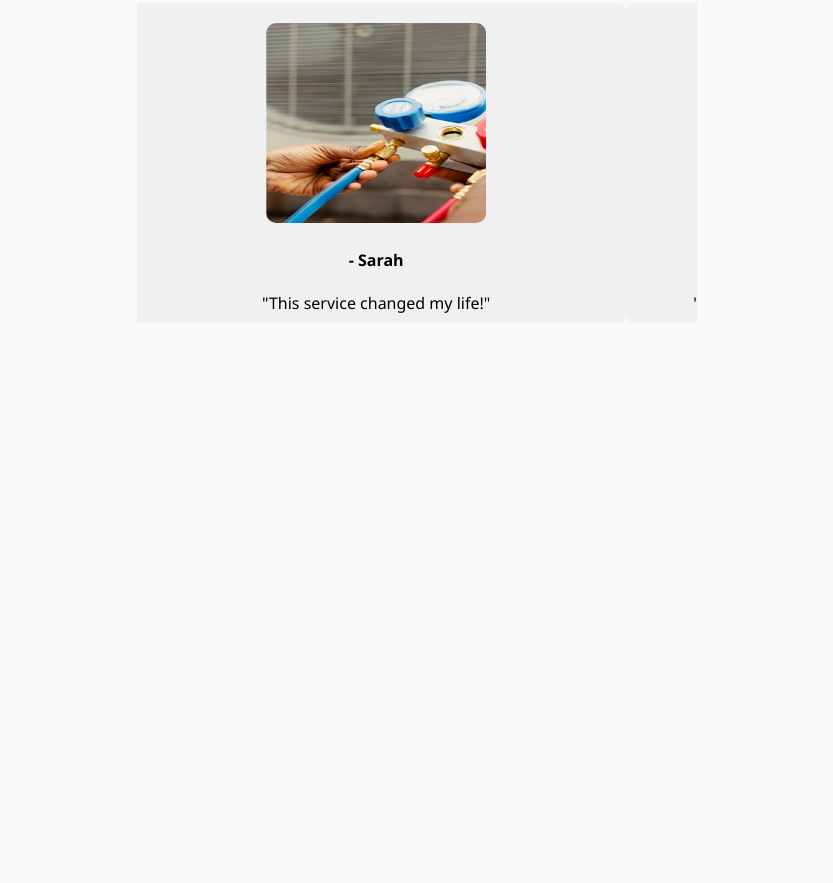
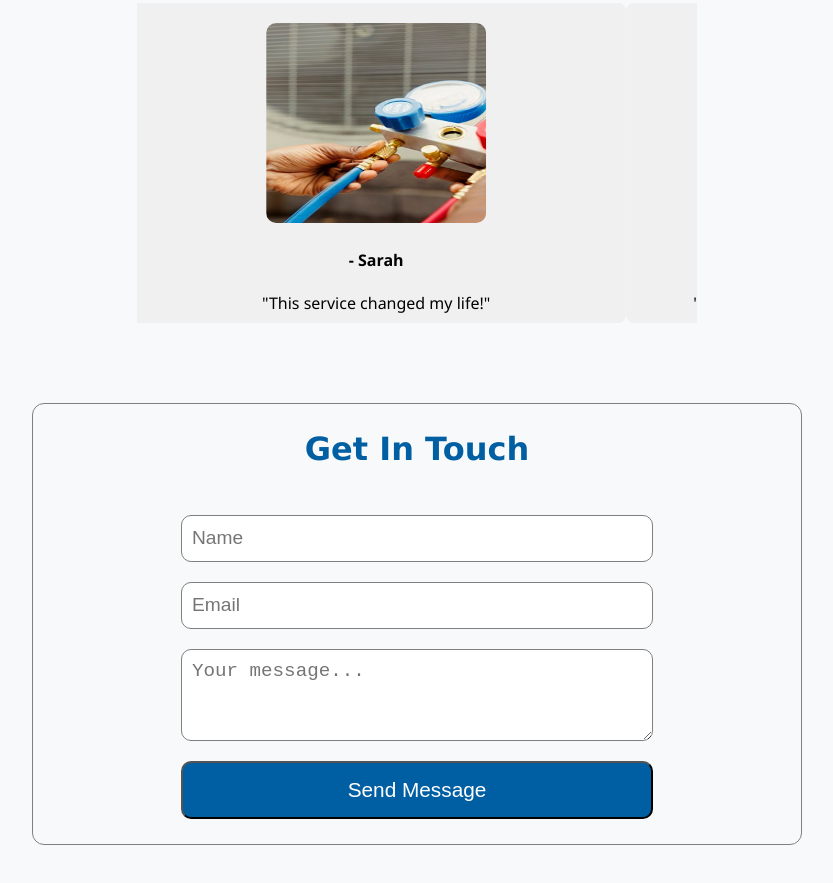
Before and after one commit to wafiyu227/Plumbing, a plain HTML site: page index.html in a window 1280 px wide. Shown: the part 2179-3062 px from the top of the page, without its empty margins (223-1056 px from the left). Before the commit the page ends 2582 px from the top, so only its background shows below. Drawn offline with Linux system fonts and the light colour scheme.

Commit message:
contact section

```diff
--- a/index.html
+++ b/index.html
@@ -112,10 +112,20 @@
             <img src="/images/plumbing-professional-doing-his-job.jpg" alt="">
             <h4>- Aisha</h4>
             <p>"Exceptional quality and great support!"</p>
-
           </div>
         </div>
       </div>
+      <section class="contact-section">
+        <h1 class="contact-heading">Get In Touch</h1>
+        <div class="contact">
+          <form action="">
+            <input type="text" placeholder="Name">
+            <input type="email" placeholder="Email">
+            <textarea name="" id="" cols="30" rows="10" placeholder="Your message..."></textarea>
+            <button>Send Message</button>
+          </form>
+        </div>
+      </section>
 
 
 
--- a/style.css
+++ b/style.css
@@ -1,7 +1,7 @@
 /* Modern Navbar Styles */
 body {
   margin: 0;
-    font-family: 'Segoe UI', Arial, sans-serif;
+  font-family: "Segoe UI", Arial, sans-serif;
   background: #f8f9fa;
 }
 .navbar {
@@ -10,7 +10,7 @@ body {
   justify-content: space-between;
   background-color: #005fa3;
   padding: 0.75rem 2rem;
-    box-shadow: 0 2px 8px rgba(0,0,0,0.05);
+  box-shadow: 0 2px 8px rgba(0, 0, 0, 0.05);
   height: 60px;
 }
 .navbar .brand {
@@ -62,7 +62,6 @@ body {
   .navbar ul {
     display: none;
     list-style-type: none;
-
   }
   .navbar .menu-toggle {
     display: block;
@@ -71,7 +70,6 @@ body {
     color: #fff;
     font-size: 2rem;
     cursor: pointer;
-
   }
 }
 @media (min-width: 769px) {
@@ -112,7 +110,6 @@ body {
   display: inline-block;
 }
 
-
 /* Modern Hero Section */
 .hero {
   display: flex;
@@ -151,7 +148,7 @@ body {
   font-size: 1.1rem;
   font-weight: bold;
   text-decoration: none;
-    box-shadow: 0 2px 8px rgba(0,0,0,0.07);
+  box-shadow: 0 2px 8px rgba(0, 0, 0, 0.07);
   transition: background 0.2s, color 0.2s;
   border: none;
   cursor: pointer;
@@ -170,7 +167,7 @@ body {
   width: 100%;
   max-width: 420px;
   border-radius: 18px;
-    box-shadow: 0 8px 32px rgba(0,0,0,0.12);
+  box-shadow: 0 8px 32px rgba(0, 0, 0, 0.12);
   display: block;
 }
 
@@ -182,7 +179,7 @@ body {
   top: 40px;
   width: 340px;
   height: 340px;
-    background: rgba(255,255,255,0.08);
+  background: rgba(255, 255, 255, 0.08);
   border-radius: 50%;
   z-index: 0;
 }
@@ -246,7 +243,7 @@ body {
 .service-card {
   background: #fff;
   border-radius: 16px;
-    box-shadow: 0 4px 24px rgba(0,0,0,0.07);
+  box-shadow: 0 4px 24px rgba(0, 0, 0, 0.07);
   padding: 32px 24px 24px 24px;
   width: 240px;
   transition: transform 0.18s, box-shadow 0.18s;
@@ -257,7 +254,7 @@ body {
 
 .service-card:hover {
   transform: translateY(-8px) scale(1.03);
-    box-shadow: 0 8px 32px rgba(0,0,0,0.13);
+  box-shadow: 0 8px 32px rgba(0, 0, 0, 0.13);
 }
 
 .service-icon {
@@ -336,7 +333,7 @@ body {
 .plumbing-gallery-item {
   background: #f7fafc;
   border-radius: 14px;
-    box-shadow: 0 2px 12px rgba(0,0,0,0.06);
+  box-shadow: 0 2px 12px rgba(0, 0, 0, 0.06);
   overflow: hidden;
   width: 240px;
   display: flex;
@@ -346,7 +343,7 @@ body {
 }
 .plumbing-gallery-item:hover {
   transform: translateY(-6px) scale(1.03);
-    box-shadow: 0 6px 24px rgba(0,0,0,0.13);
+  box-shadow: 0 6px 24px rgba(0, 0, 0, 0.13);
 }
 .plumbing-gallery-item img {
   width: 100%;
@@ -367,7 +364,7 @@ body {
   padding: 28px 24px;
   max-width: 600px;
   margin: 0 auto;
-    box-shadow: 0 2px 8px rgba(0,0,0,0.04);
+  box-shadow: 0 2px 8px rgba(0, 0, 0, 0.04);
 }
 .plumbing-tools h3 {
   color: #005fa3;
@@ -445,8 +442,70 @@ body {
   border-radius: 8px;
   height: 320px;
 }
-  .testimonial img{
+.testimonial img {
   height: 200px;
   width: 220px;
   border-radius: 10px;
 }
+.contact-section {
+  margin: 50px auto;
+  border: 1px solid grey;
+  width: 60vw;
+  border-radius: 12px;
+}
+.contact {
+  display: flex;
+  justify-content: center;
+  align-items: center;
+  flex-shrink: 1;
+  width: 100%;
+}
+.contact-heading {
+  text-align: center;
+  font-size: 2rem;
+  color: #005fa3;
+  font-family: verdana, sans-serif, Tahoma;
+}
+.contact input,
+textarea {
+  display: flex;
+  margin: 20px 0px;
+  border-radius: 10px;
+  border: 0.5px solid grey;
+  padding: 10px;
+}
+.contact input {
+  width: 450px;
+  height: 25px;
+  font-size: 1.2rem;
+}
+.contact textarea {
+    width: 450px;
+  max-width: 450px;
+  height: 70px;
+  font-size: 1.2rem;
+}
+.contact-section button {
+  background-color: #005fa3;
+  margin-bottom: 25px;
+  margin-left: auto;
+  margin-right: auto;
+  padding: 15px 20px;
+  color: #fff;
+  border-radius: 10px;
+  font-size: 1.3rem;
+  width: 100%;
+  display: block;
+}
+/* Responsive adjustments for smaller screens */
+@media (max-width: 767px) {
+  .contact input,
+  .contact textarea,
+  .contact-section button {
+    max-width: 85%;
+    width: 100%;
+    font-size: 1rem;
+    margin: 10px auto;
+  }
+
+}
```
Lines whose indentation alone changed are shown as unchanged.
